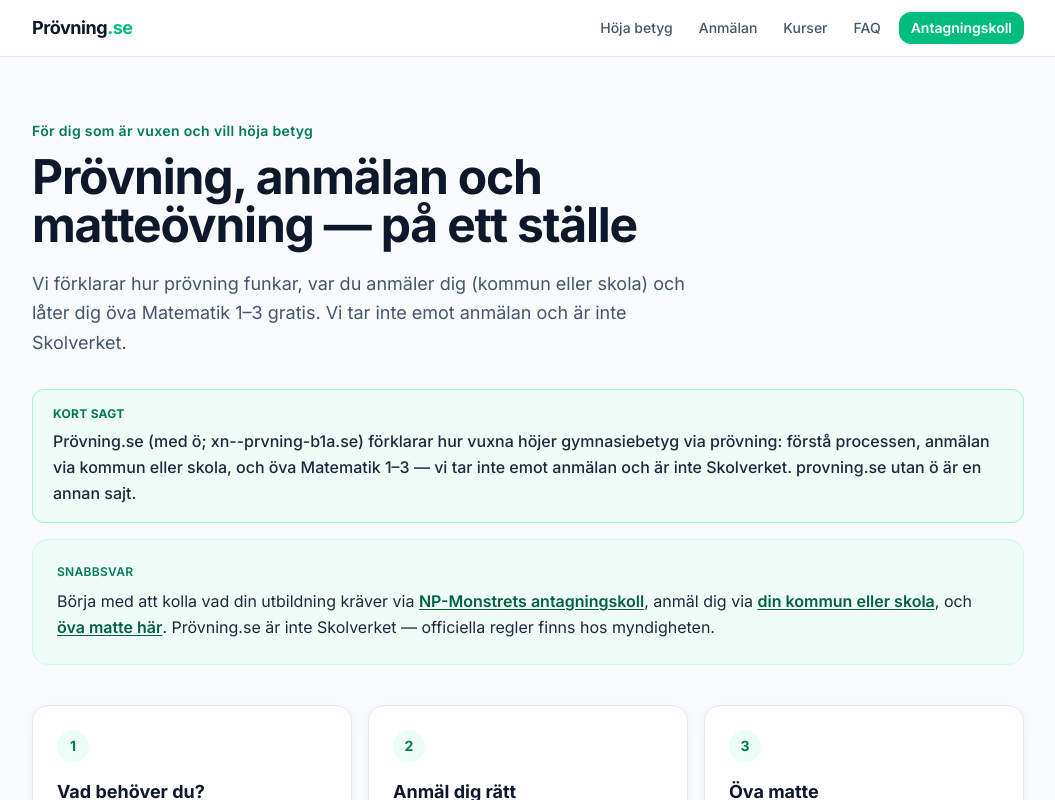
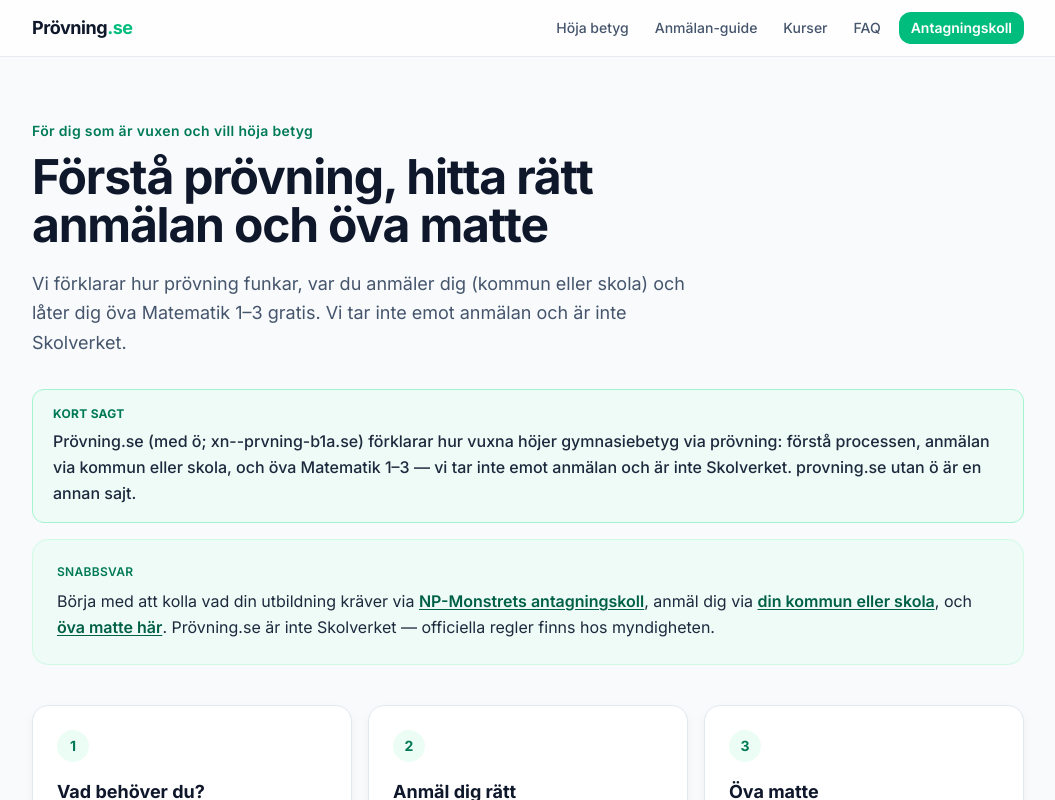
Before and after one commit to AlexanderEJohansson/pr-vning, a Next.js app: page / in a window 1280 px wide. Shown: the top 800 px of the page, without its empty margins (112-1167 px from the left). Built offline with nearby package versions, Linux system fonts and the light colour scheme.

Commit message:
fix(intent): title/nav — vägledning, inte anmälningsportal
R1 residual: default title said "anmäl dig" which implied we accept
applications. Clarify kommun/skola; nav "Anmälan-guide".

```diff
--- a/src/app/layout.tsx
+++ b/src/app/layout.tsx
@@ -7,18 +7,19 @@
 export const metadata: Metadata = {
   metadataBase: new URL('https://xn--prvning-b1a.se'),
   title: {
-    default: 'Prövning.se — Höj gymnasiebetyg, anmäl dig och öva matte',
+    default:
+      'Prövning.se — Vägledning för vuxna: prövning, anmälan via kommun & Matte 1–3',
     template: '%s | Prövning.se',
   },
   description:
-    'För vuxna som vill höja gymnasiebetyg: förstå prövning, anmäla dig via kommun eller gymnasium, kolla behörighet och öva Matematik 1–3 gratis.',
+    'För vuxna som vill höja gymnasiebetyg: förstå prövning, hur du anmäler dig via kommun eller skola (vi tar inte emot anmälan), och öva Matematik 1–3 gratis. Inte Skolverket.',
   alternates: {
     canonical: '/',
   },
   openGraph: {
-    title: 'Prövning.se — Höj gymnasiebetyg via prövning',
+    title: 'Prövning.se — Vägledning om prövning (inte anmälningsportal)',
     description:
-      'Anmälan, vanliga frågor och gratis övning i Matematik 1–3. Inte en myndighetssajt — officiella regler hos Skolverket.',
+      'Hur prövning funkar, anmälan via kommun/skola, FAQ och gratis Matematik 1–3. Vi tar inte emot anmälan. Regler: Skolverket.',
     locale: 'sv_SE',
     type: 'website',
     url: 'https://xn--prvning-b1a.se',
--- a/src/app/page.tsx
+++ b/src/app/page.tsx
@@ -11,9 +11,10 @@
 import { MATH_LEVELS } from '@/lib/math-catalog';
 
 export const metadata: Metadata = {
-  title: 'Prövning.se — Höj gymnasiebetyg, anmäl dig och öva matte',
+  title:
+    'Prövning.se — Vägledning för vuxna: prövning, anmälan via kommun & Matte 1–3',
   description:
-    'Vuxen och vill höja gymnasiebetyg? Förklaring av prövning, hur anmälan funkar via kommun eller skola, och gratis övning i Matematik 1–3. Inte Skolverket.',
+    'Vuxen och vill höja gymnasiebetyg? Förklaring av prövning, hur anmälan funkar via kommun eller skola (vi tar inte emot anmälan), och gratis övning i Matematik 1–3. Inte Skolverket.',
 };
 
 const homeFaq = faqByIds(FAQ_HOME_IDS);
@@ -31,7 +32,7 @@
             För dig som är vuxen och vill höja betyg
           </p>
           <h1 className="mt-3 max-w-3xl text-4xl font-bold tracking-tight text-slate-900 sm:text-5xl text-balance">
-            Prövning, anmälan och matteövning — på ett ställe
+            Förstå prövning, hitta rätt anmälan och öva matte
           </h1>
           <p className="mt-5 max-w-2xl text-lg leading-relaxed text-slate-600">
             Vi förklarar hur prövning funkar, var du anmäler dig (kommun eller skola)
--- a/src/components/SiteFooter.tsx
+++ b/src/components/SiteFooter.tsx
@@ -3,7 +3,7 @@
 
 const internal = [
   { href: '/hoja-betyg', label: 'Höja betyg' },
-  { href: '/anmalan', label: 'Anmälan' },
+  { href: '/anmalan', label: 'Anmälan-guide' },
   { href: '/kurser', label: 'Kurser' },
   { href: '/faq', label: 'FAQ' },
   { href: '/kallor', label: 'Källor' },
--- a/src/components/SiteHeader.tsx
+++ b/src/components/SiteHeader.tsx
@@ -2,7 +2,7 @@
 
 const links = [
   { href: '/hoja-betyg', label: 'Höja betyg' },
-  { href: '/anmalan', label: 'Anmälan' },
+  { href: '/anmalan', label: 'Anmälan-guide' },
   { href: '/kurser', label: 'Kurser' },
   { href: '/faq', label: 'FAQ' },
 ];
```
